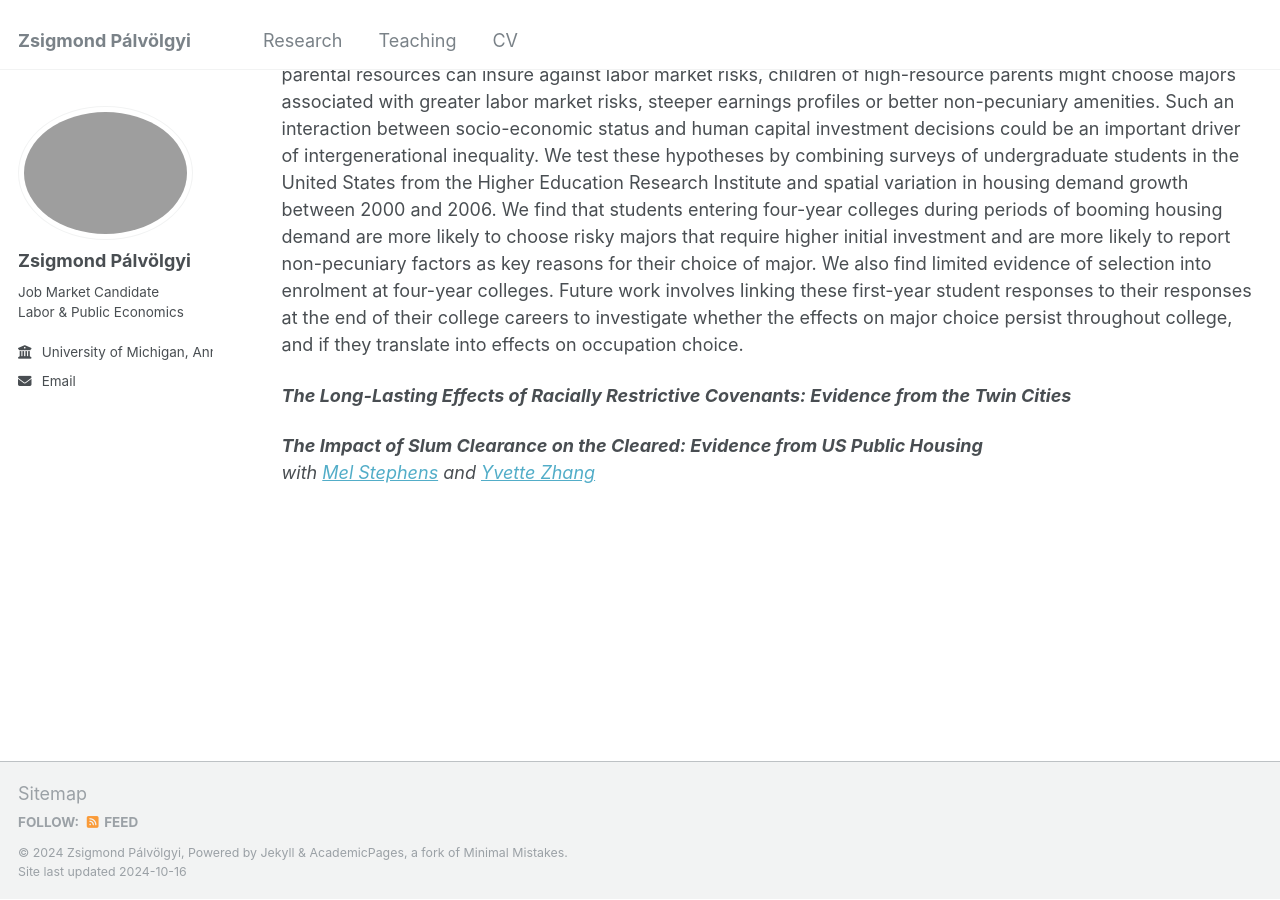
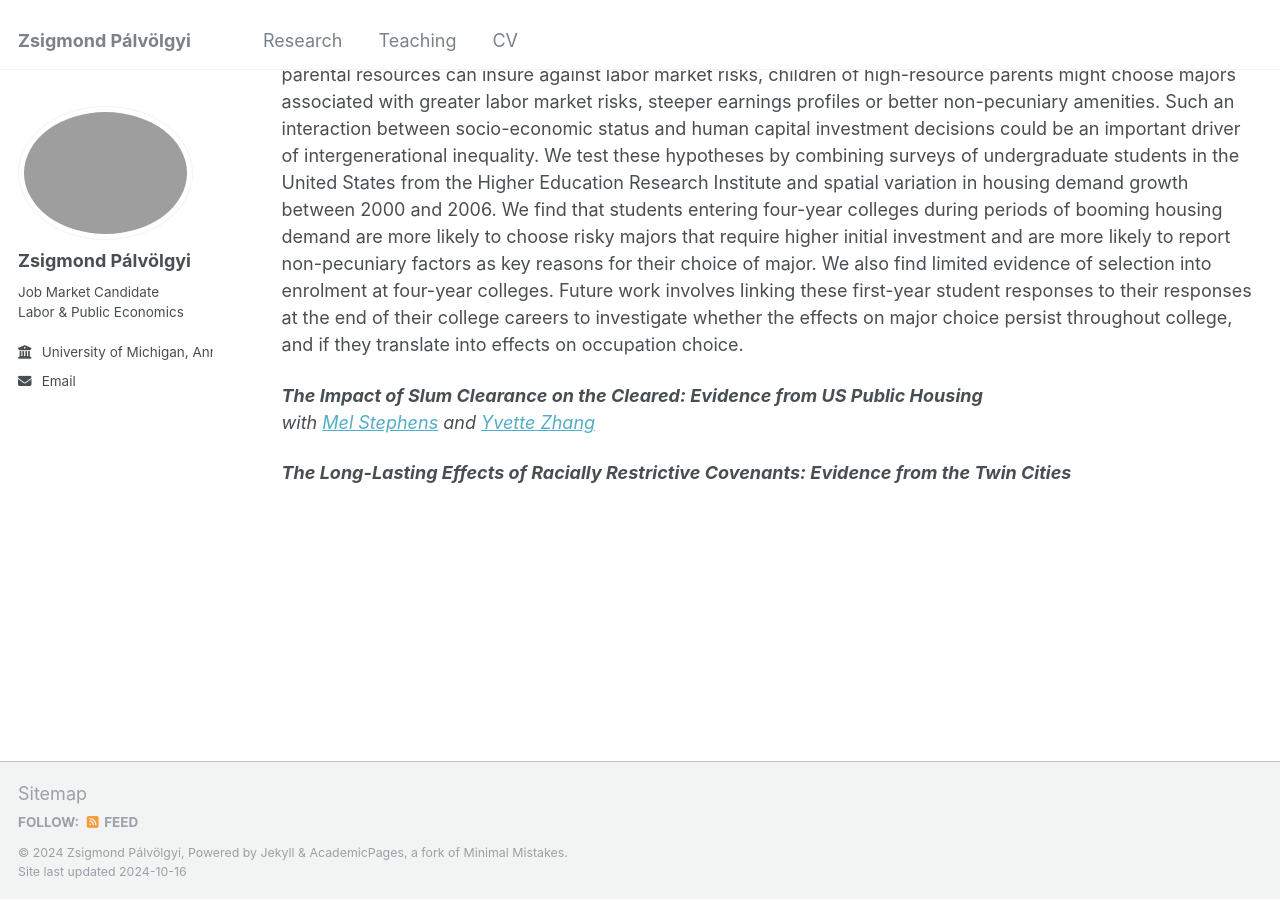
Before and after one commit to zsigmond-palvolgyi/zsigmond-palvolgyi.github.io, a Jekyll site: the page built from _pages/reasearch.md, in a window 1280 px wide and 900 px high, scrolled down 1250 px. Built offline with Jekyll 4.4.1, drawn with Linux system fonts in a browser that asks for light colours.

```diff
--- a/_pages/reasearch.md
+++ b/_pages/reasearch.md
@@ -25,10 +25,12 @@ _with [Tyler Radler](https://tradler.github.io/) and [Nikhil Rao](https://sites.
 
 This paper investigates how parental housing wealth affects the college major choice of their children. Since parental resources can insure against labor market risks, children of high-resource parents might choose majors associated with greater labor market risks, steeper earnings profiles or better non-pecuniary amenities. Such an interaction between socio-economic status and human capital investment decisions could be an important driver of intergenerational inequality. We test these hypotheses by combining surveys of undergraduate students in the United States from the Higher Education Research Institute and spatial variation in housing demand growth between 2000 and 2006. We find that students entering four-year colleges during periods of booming housing demand are more likely to choose risky majors that require higher initial investment and are more likely to report non-pecuniary factors as key reasons for their choice of major. We also find limited evidence of selection into enrolment at four-year colleges. Future work involves linking these first-year student responses to their responses at the end of their college careers to investigate whether the effects on major choice persist throughout college, and if they translate into effects on occupation choice.
 
-***The Long-Lasting Effects of Racially Restrictive Covenants: Evidence from the Twin Cities***<br>
-
 ***The  Impact  of  Slum  Clearance  on  the  Cleared:  Evidence  from  US  Public Housing***<br>
 _with [Mel Stephens](https://sites.lsa.umich.edu/mstep/) and [Yvette Zhang](https://economics.yale.edu/people/yvette-zhang)_
 
+***The Long-Lasting Effects of Racially Restrictive Covenants: Evidence from the Twin Cities***<br>
+
+
+
 [jmp]: ../files/zsigmond_palvolgyi_jmp.pdf
 [gyed_extra]: ../files/bmmp_mothers_return_to_work.pdf
```
